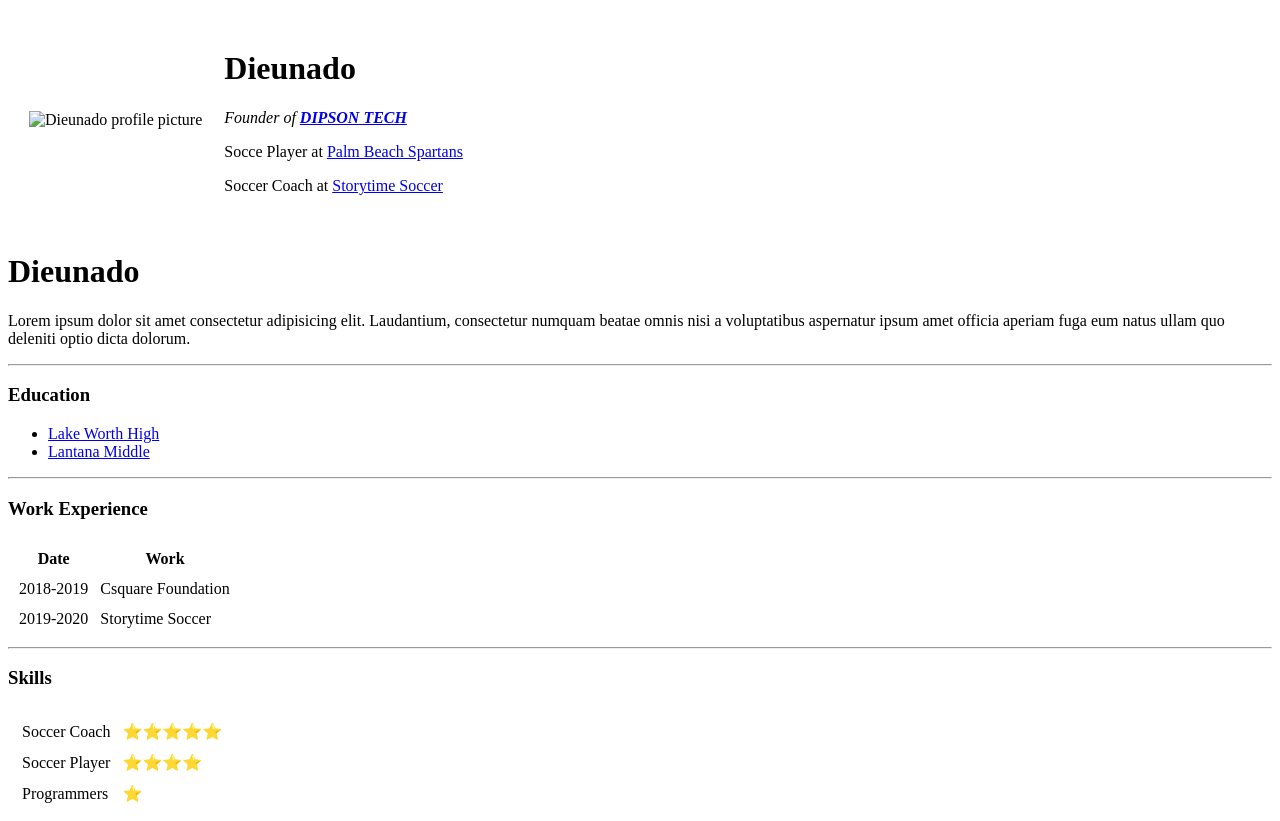
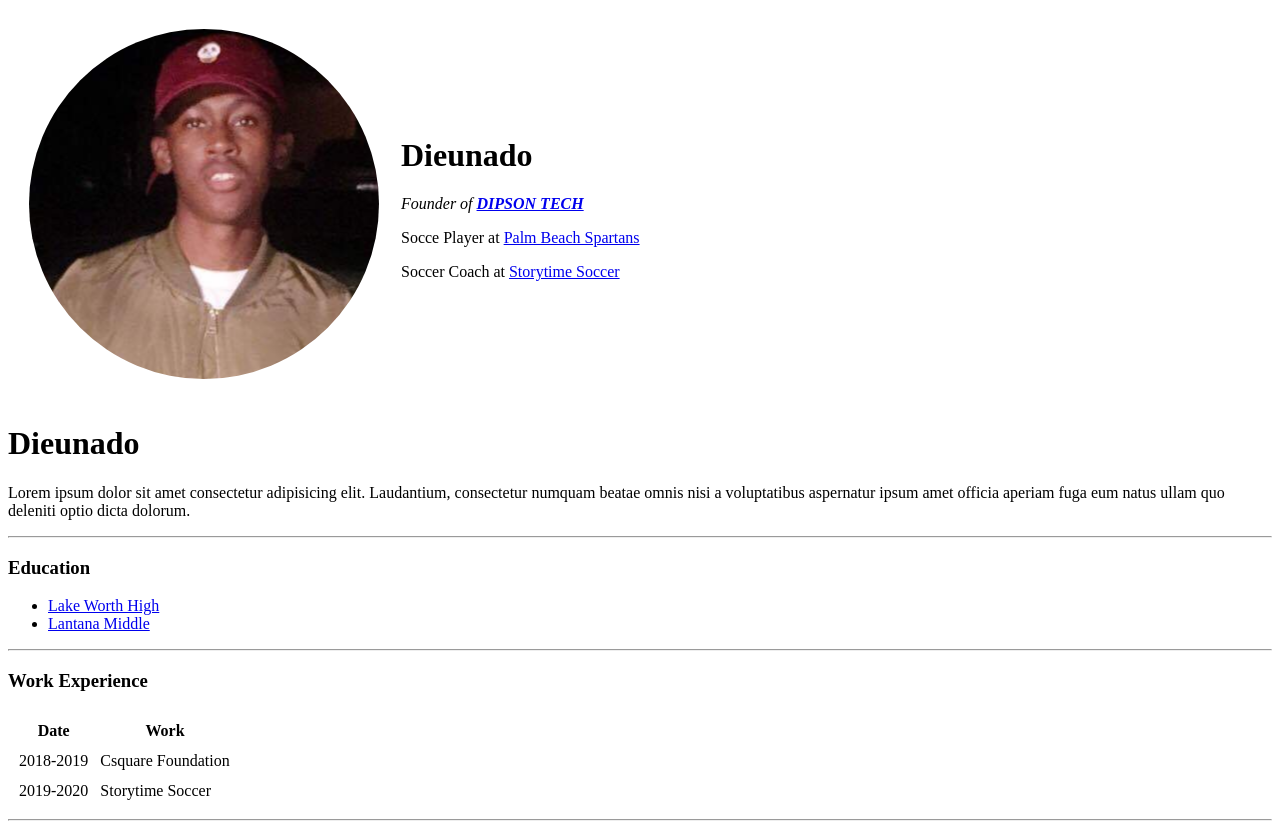
Before and after one commit to DeeDev1999/cvv, a plain HTML site: page index.html in a window 1280 px wide. Shown: the top 821 px of the page. Drawn offline with Linux system fonts and the light colour scheme.

Commit message:
Update index.html

```diff
--- a/index.html
+++ b/index.html
@@ -10,7 +10,7 @@
 <body>
     <table cellspacing="20">
         <tr>
-            <td><img src="/HTML - PERSONALSITE/images/profile.png" alt="Dieunado profile picture"></td>
+            <td><img src="/images/profile.png" alt="Dieunado profile picture"></td>
 
             <td>
                 <h1>Dieunado</h1>
```
